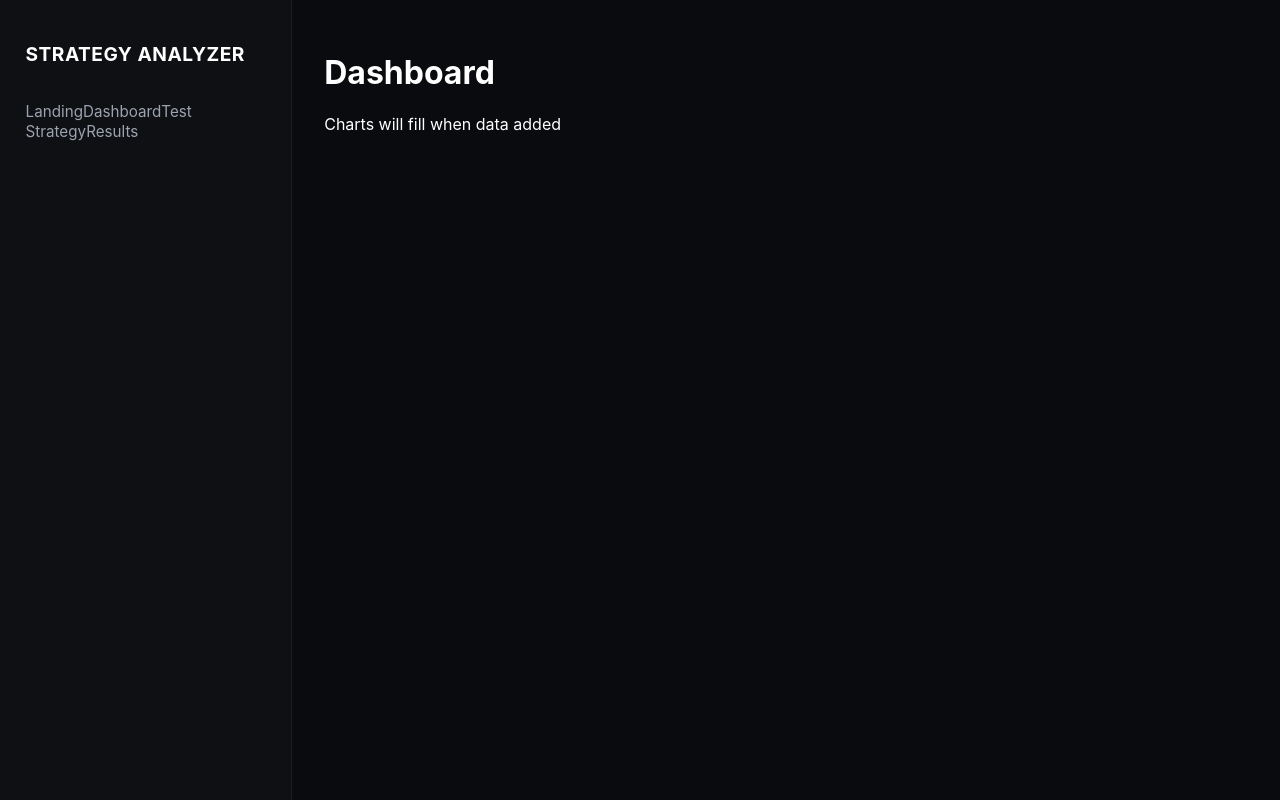
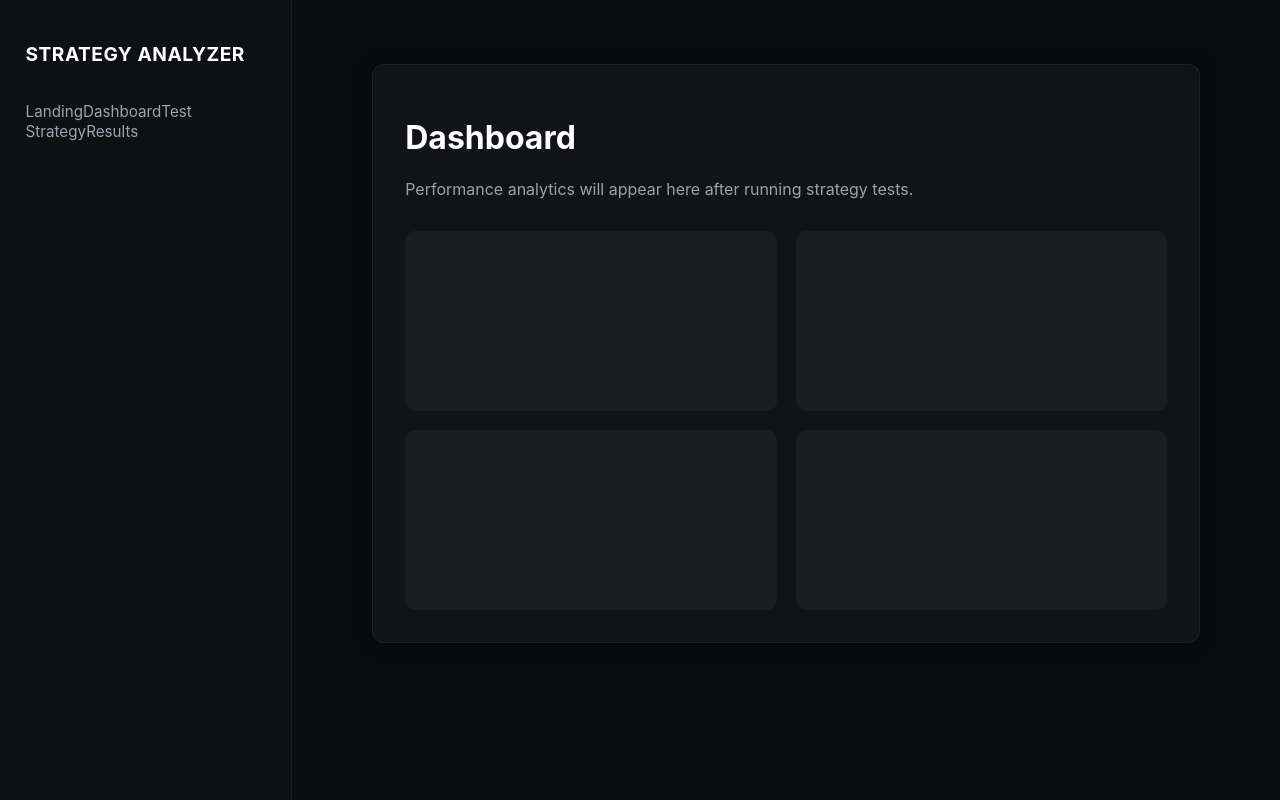
Before and after one commit to niv223/strategy-analyzer1, a React (Vite) app: page /dashboard in a window 1280 px wide. Built offline with nearby package versions, Linux system fonts and the light colour scheme.

Commit message:
Update Dashboard.jsx

```diff
--- a/src/pages/Dashboard.jsx
+++ b/src/pages/Dashboard.jsx
@@ -1 +1,24 @@
-export default function Dashboard(){return <div><h1>Dashboard</h1><p>Charts will fill when data added</p></div>}
+export default function Dashboard() {
+  return (
+    <div className="page" style={{ display:"flex", justifyContent:"center" }}>
+      <div className="form-card" style={{ width:"100%", maxWidth:"900px" }}>
+        <h1>Dashboard</h1>
+        <p style={{ opacity:.6 }}>
+          Performance analytics will appear here after running strategy tests.
+        </p>
+
+        <div style={{
+          display:"grid",
+          gridTemplateColumns:"1fr 1fr",
+          gap:"1.2rem",
+          marginTop:"2rem"
+        }}>
+          <div style={{ height:"180px", background:"#1b1c20", borderRadius:"10px" }}></div>
+          <div style={{ height:"180px", background:"#1b1c20", borderRadius:"10px" }}></div>
+          <div style={{ height:"180px", background:"#1b1c20", borderRadius:"10px" }}></div>
+          <div style={{ height:"180px", background:"#1b1c20", borderRadius:"10px" }}></div>
+        </div>
+      </div>
+    </div>
+  );
+}
```
